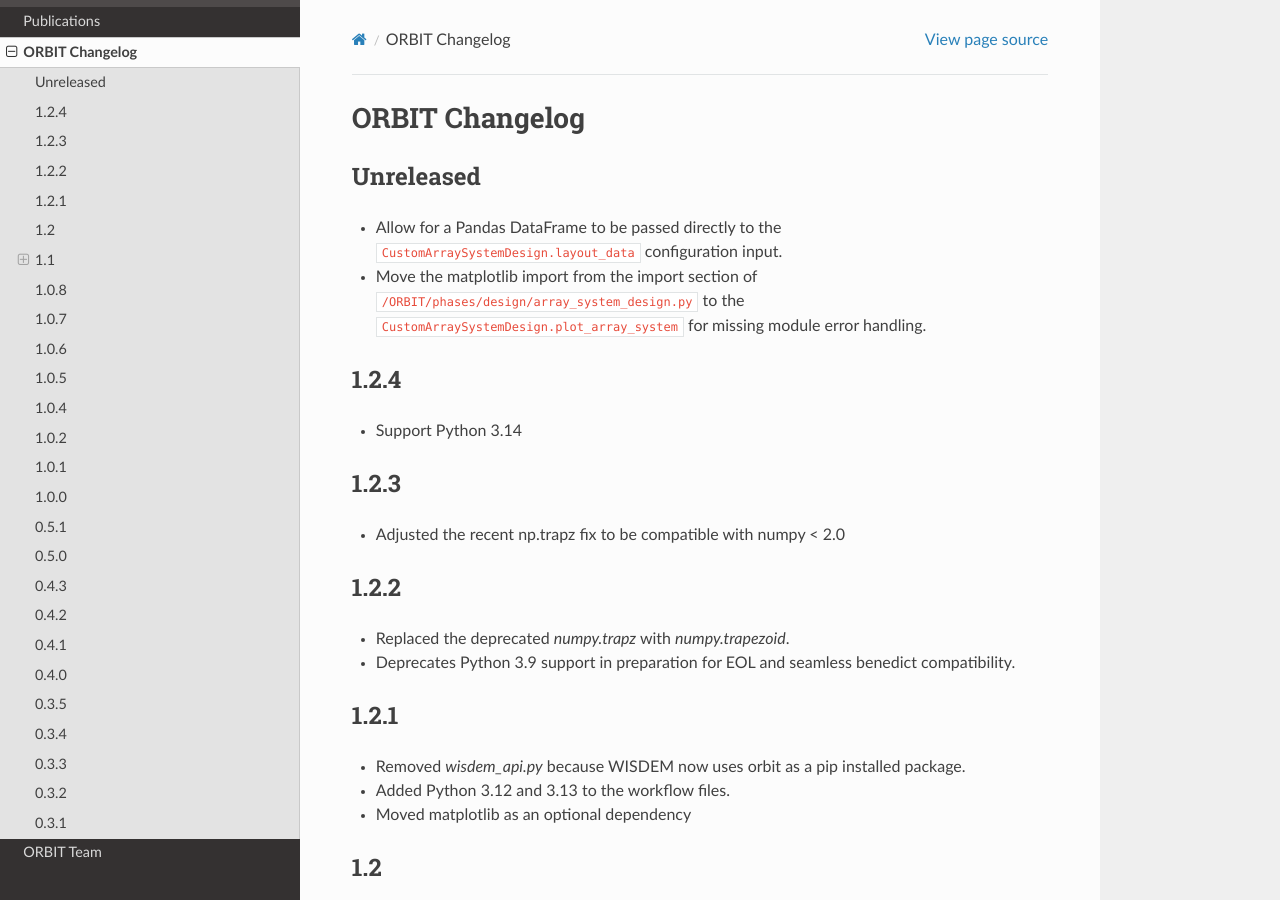
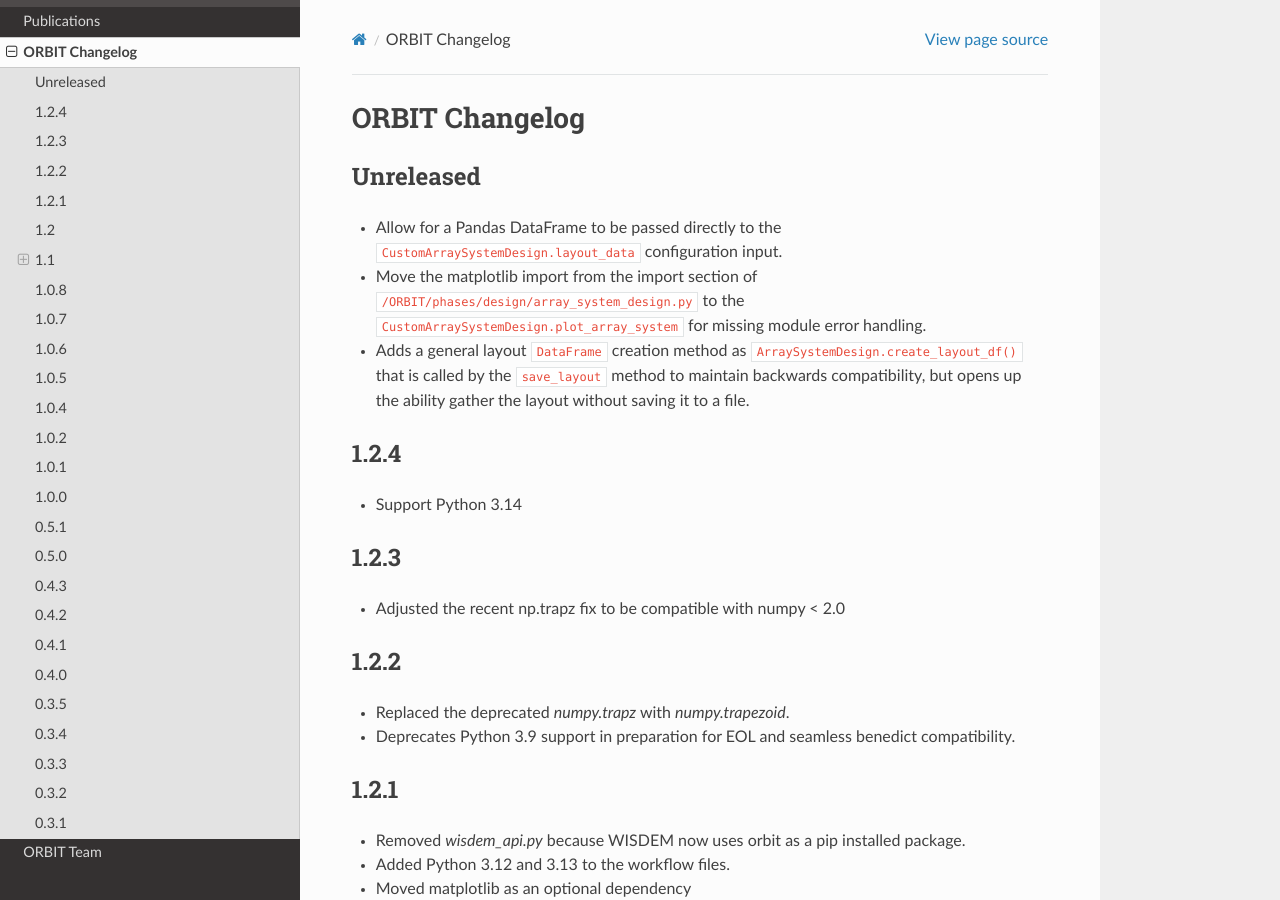
Before and after one commit to WISDEM/ORBIT, a Sphinx documentation site: the page built from docs/source/changelog.rst, in a window 1280 px wide and 900 px high. Built offline with Sphinx 7.4.7 and the Read the Docs theme 3.1.0, drawn with Linux system fonts in a browser that asks for light colours.

Commit message:
update changelog

```diff
--- a/docs/source/changelog.rst
+++ b/docs/source/changelog.rst
@@ -9,6 +9,9 @@
   configuration input.
 - Move the matplotlib import from the import section of ``/ORBIT/phases/design/array_system_design.py``
   to the ``CustomArraySystemDesign.plot_array_system`` for missing module error handling.
+- Adds a general layout ``DataFrame`` creation method as ``ArraySystemDesign.create_layout_df()`` that
+  is called by the ``save_layout`` method to maintain backwards compatibility, but opens up the ability
+  gather the layout without saving it to a file.
 
 1.2.4
 -----
```
